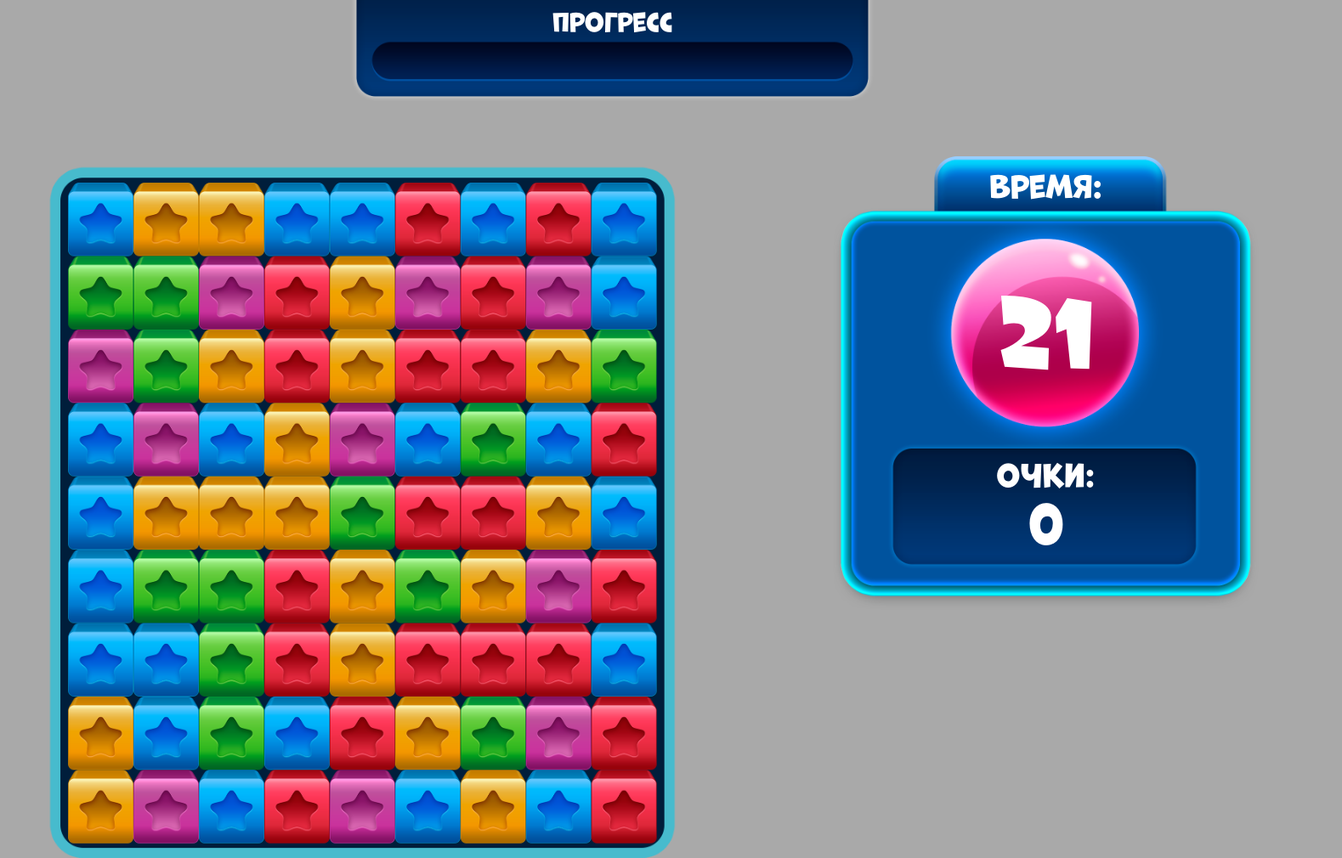
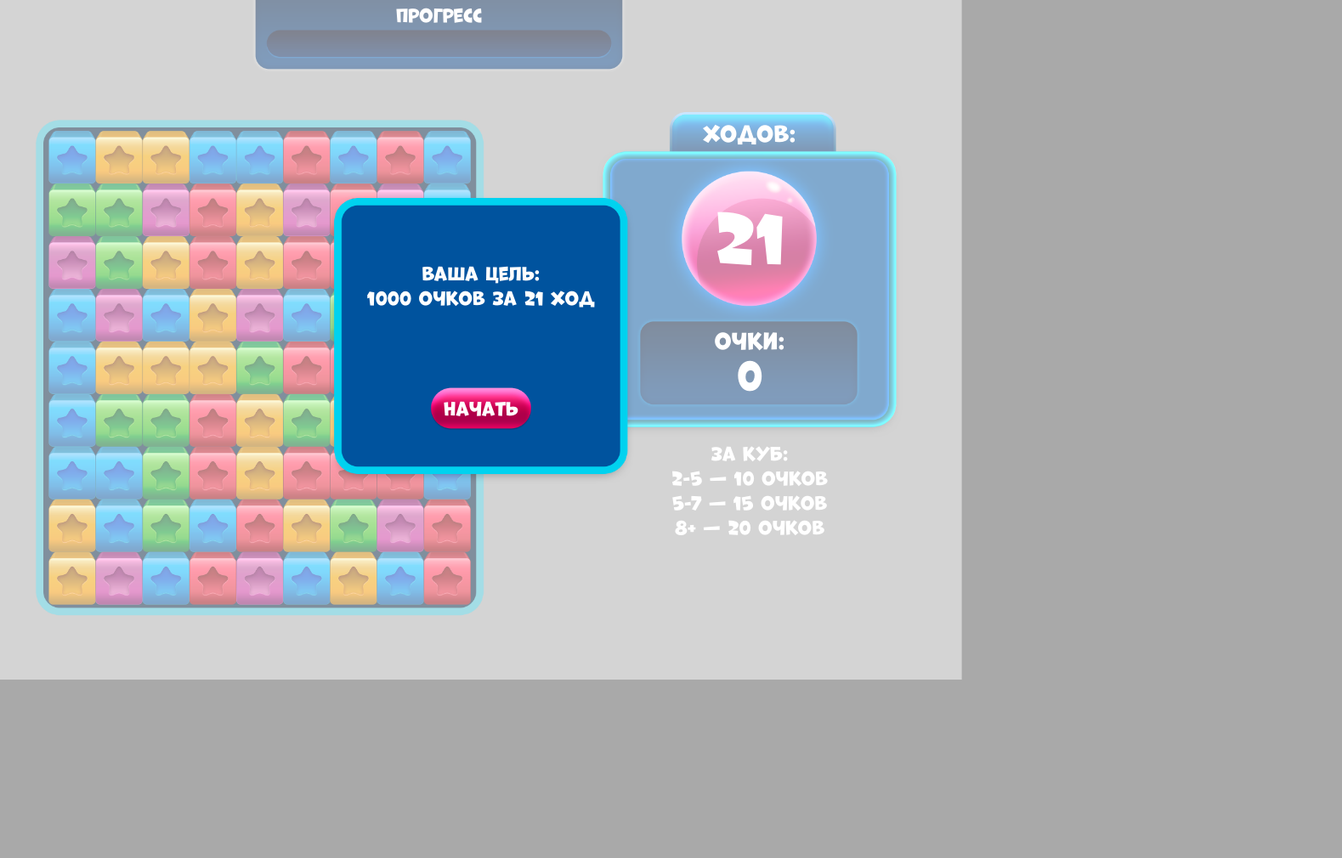
Before and after one commit to NickRimer03/blast, a plain HTML site: page index.html in a window 1280 px wide. Shown: the top 1010 px of the page at 85% size, 1579 px wide, since content can reach past the window. Drawn offline with Linux system fonts and the light colour scheme.

Commit message:
popup + some updates & fixes

```diff
--- a/index.html
+++ b/index.html
@@ -13,6 +13,11 @@
     <title>Blast</title>
   </head>
   <body>
+    <div id="wall"></div>
+    <div id="popup">
+      <div class="text">ваша цель:<br />1000 очков за 21 ход</div>
+      <div class="button disabled">начать</div>
+    </div>
     <div id="header">
       <div id="progress_wrapper">
         <div class="caption">прогресс</div>
@@ -23,10 +28,13 @@
     <div id="gamefield">
       <div id="gamewrapper"></div>
       <div id="gamestuff">
-        <div class="caption _moves">время:</div>
+        <div class="caption _moves">ходов:</div>
         <div class="moves">37</div>
         <div class="caption _score">очки:</div>
         <div class="score">0</div>
+        <div class="memo">
+          за куб:<br />2-5 — 10 очков<br />5-7 — 15 очков<br />8+ — 20 очков
+        </div>
       </div>
     </div>
   </body>
--- a/js/classes.js
+++ b/js/classes.js
@@ -53,8 +53,8 @@ class Field {
       opt.func = {};
     }
 
-    this.leftBoundary = 130 + 48;
-    this.topBoundary = 170 + 267 + 40.5;
+    this.leftBoundary = 48;
+    this.topBoundary = 40.5;
     this.tileWidth = 171;
     this.tileHeight = 192;
 
--- a/js/core.js
+++ b/js/core.js
@@ -10,15 +10,26 @@ function ready() {
     movesLeft: 21,
     scoreProgressBar: $("#progress_wrapper .progressbar"),
     scoreTextField: $("#gamestuff .score"),
-    movesTextField: $("#gamestuff .moves")
+    movesTextField: $("#gamestuff .moves"),
+    popup: {
+      body: $("#popup"),
+      text: $("#popup .text"),
+      button: $("#popup .button")
+    },
+    wall: $("#wall")
   };
-
   gameState.movesTextField.html(gameState.movesLeft);
+  gameState.popup.button.click(() => {
+    hidePopup();
+  });
 
   const gameField = new Field({
     width,
     height,
     func: { onTileClick: onTileClick }
   });
+
+  scaleGame();
   gameField.fill();
+  showPopup();
 }
--- a/js/utils.js
+++ b/js/utils.js
@@ -21,6 +21,18 @@ $.div = function(klass, id = false) {
 
 function getRandomInt(max, min = 0) {
   return Math.floor(Math.random() * (max - min + 1)) + min;
+}
+
+function scaleGame() {
+  const body = $("body");
+  const cw = document.documentElement.clientWidth;
+  const ch = document.documentElement.clientHeight;
+  const bw = body.width();
+  const bh = body.height();
+  const ratiow = cw / bw;
+  const ratioh = ch / bh;
+
+  body.css("transform", `scale(${Math.min.call(null, ratiow, ratioh)})`);
 }
 
 function hasNoPointDuplicates({ x, y }, points) {
@@ -126,7 +138,7 @@ function dropTiles(burned, empty, gameField) {
         if (holes > 0) {
           const tile = tiles[i][col];
           anim.push(
-            tile.dom.velocity({ top: `+=${gameField.tileHeight * holes}` }, 700)
+            tile.dom.velocity({ top: `+=${gameField.tileHeight * holes}` }, 500)
           );
           [field[i][col], field[i + holes][col]] = [
             field[i + holes][col],
@@ -149,12 +161,12 @@ function dropTiles(burned, empty, gameField) {
       gameField.field[y][col] = newValue;
 
       gameField.dom.append(tile.dom);
-      tile.dom.css(
-        "top",
-        gameField.topBoundary + -gameField.tileHeight * (j + 1)
-      );
+      tile.dom.css("top", -gameField.tileHeight * (j + 1));
       anim.push(
-        tile.dom.velocity({ top: `+=${gameField.tileHeight * holes}` }, 700)
+        tile.dom.velocity(
+          { top: `+=${gameField.topBoundary + gameField.tileHeight * holes}` },
+          500
+        )
       );
     }
   });
@@ -167,7 +179,8 @@ function dropTiles(burned, empty, gameField) {
 
 function setScore(burned, gameField) {
   const anim = [];
-  const predict = gameState.globalScore + burned * (burned >= 5 ? 15 : 10);
+  const perTile = burned >= 5 ? (burned >= 8 ? 20 : 15) : 10;
+  const predict = gameState.globalScore + burned * perTile;
   anim.push(mineralCounter(gameState.globalScore, predict));
 
   const percents = (predict * 100) / gameState.scoreGoal;
@@ -183,12 +196,20 @@ function setScore(burned, gameField) {
     gameState.movesTextField.html(gameState.movesLeft);
 
     if (gameState.globalScore >= gameState.scoreGoal) {
-      alert("YOU WIN!!! :)");
+      gameState.popup.text.html(
+        `победа!<br>набрано ${gameState.globalScore} очков<br>ходов осталось: ${
+          gameState.movesLeft
+        }`
+      );
+      gameState.popup.button.addClass("reload").html("повтор");
+      showPopup();
     } else {
       if (gameState.movesLeft > 0) {
         gameField.InProcess = false;
       } else {
-        alert("YOU LOSE!!! :(");
+        gameState.popup.text.html("вы проиграли :(");
+        gameState.popup.button.addClass("reload").html("повтор");
+        showPopup();
       }
     }
   });
@@ -217,3 +238,42 @@ function shakeTile(dom) {
     .velocity({ left: "-=20" }, 100)
     .promise();
 }
+
+function showPopup() {
+  const anim = [];
+  anim.push(gameState.wall.velocity({ opacity: 0.5 }, { display: "block" }));
+  anim.push(
+    gameState.popup.body
+      .velocity(
+        { top: ["40%", "100%"], opacity: 1 },
+        { display: "block", duration: 700 }
+      )
+      .velocity({ top: ["50%", "40%"] }, 300)
+  );
+
+  $.when.apply($, anim).done(() => {
+    gameState.popup.button.removeClass("disabled");
+  });
+}
+
+function hidePopup() {
+  const anim = [];
+  gameState.popup.button.addClass("disabled");
+  anim.push(
+    gameState.popup.body.velocity({ top: ["40%", "50%"] }, 300).velocity(
+      { top: ["100%", "40%"], opacity: 0 },
+      {
+        display: "none",
+        duration: 700
+      }
+    )
+  );
+  anim.push(gameState.wall.velocity({ opacity: 0 }));
+
+  $.when.apply($, anim).done(() => {
+    gameState.wall.css("display", "none");
+    if (gameState.popup.button.hasClass("reload")) {
+      location.reload(true);
+    }
+  });
+}
--- a/scss/styles.scss
+++ b/scss/styles.scss
@@ -37,16 +37,55 @@ $colors: (
   font-family: "Marvin", serif;
   font-size: 66px;
   color: #fff;
+  user-select: none;
 }
 
 body {
   @include block_dim(3508px, 2480px);
   background-color: darkgray;
-  // background-image: url("../assets/assets.png");
-  // background-repeat: no-repeat;
+  transform-origin: 0 0;
+}
 
-  transform-origin: 0 0;
-  transform: scale(0.45);
+#wall {
+  @include block_pos();
+  @include block_dim(100%);
+  display: none;
+  opacity: 0;
+  background-color: #fff;
+  z-index: 90;
+}
+
+#popup {
+  @include block_pos(50%, 50%);
+  @include block_dim(1118px, 1055px);
+  transform: translateX(-50%) translateY(-50%);
+  background-image: url("../assets/img/popup_wrapper.png");
+  background-repeat: no-repeat;
+  opacity: 0;
+  z-index: 100;
+
+  .text {
+    margin-top: 240px;
+    text-align: center;
+  }
+
+  .button {
+    @include block_dim(375px, 158px);
+    margin: 280px auto 0;
+    text-align: center;
+    line-height: 154px;
+    background-image: url("../assets/img/button_back.png");
+    background-repeat: no-repeat;
+    cursor: pointer;
+
+    &.disabled {
+      pointer-events: none;
+    }
+
+    &:hover {
+      background-position-x: -375px;
+    }
+  }
 }
 
 #progress_wrapper {
@@ -85,9 +124,11 @@ body {
   #gamewrapper {
     @include block_dim(1635px, 1809px);
     display: inline-block;
+    position: relative;
     margin-top: 30px;
     background-image: url("../assets/img/wrapper_back.png");
     background-repeat: no-repeat;
+    overflow: hidden;
 
     .tile {
       @include block_pos();
@@ -142,5 +183,10 @@ body {
       line-height: 140px;
       font-size: 140px;
     }
+
+    .memo {
+      text-align: center;
+      margin-top: 170px;
+    }
   }
 }
```
Also changed, not shown: assets/assets.png (deleted), assets/img/button_back.png (added), assets/img/popup_wrapper.png (added), styles/styles.css.
